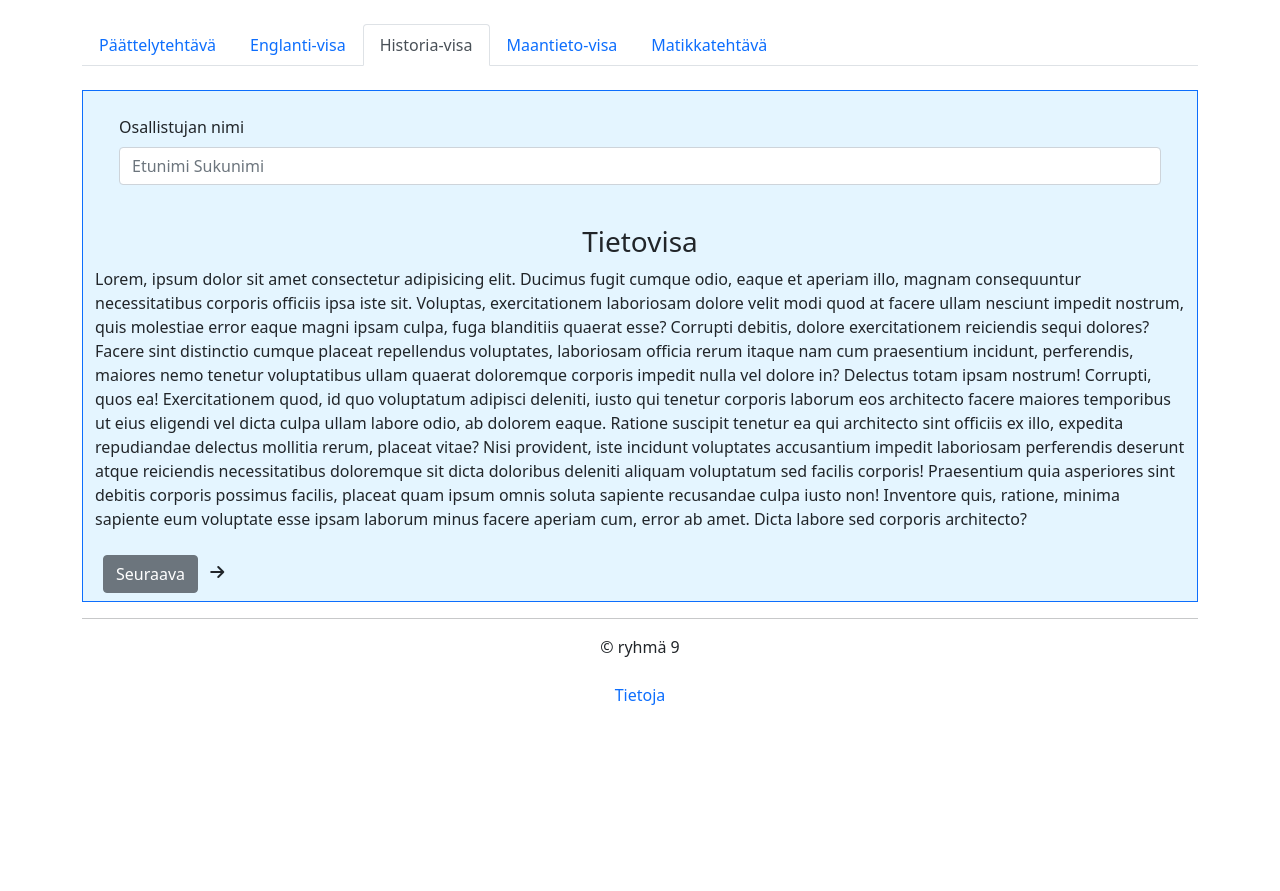
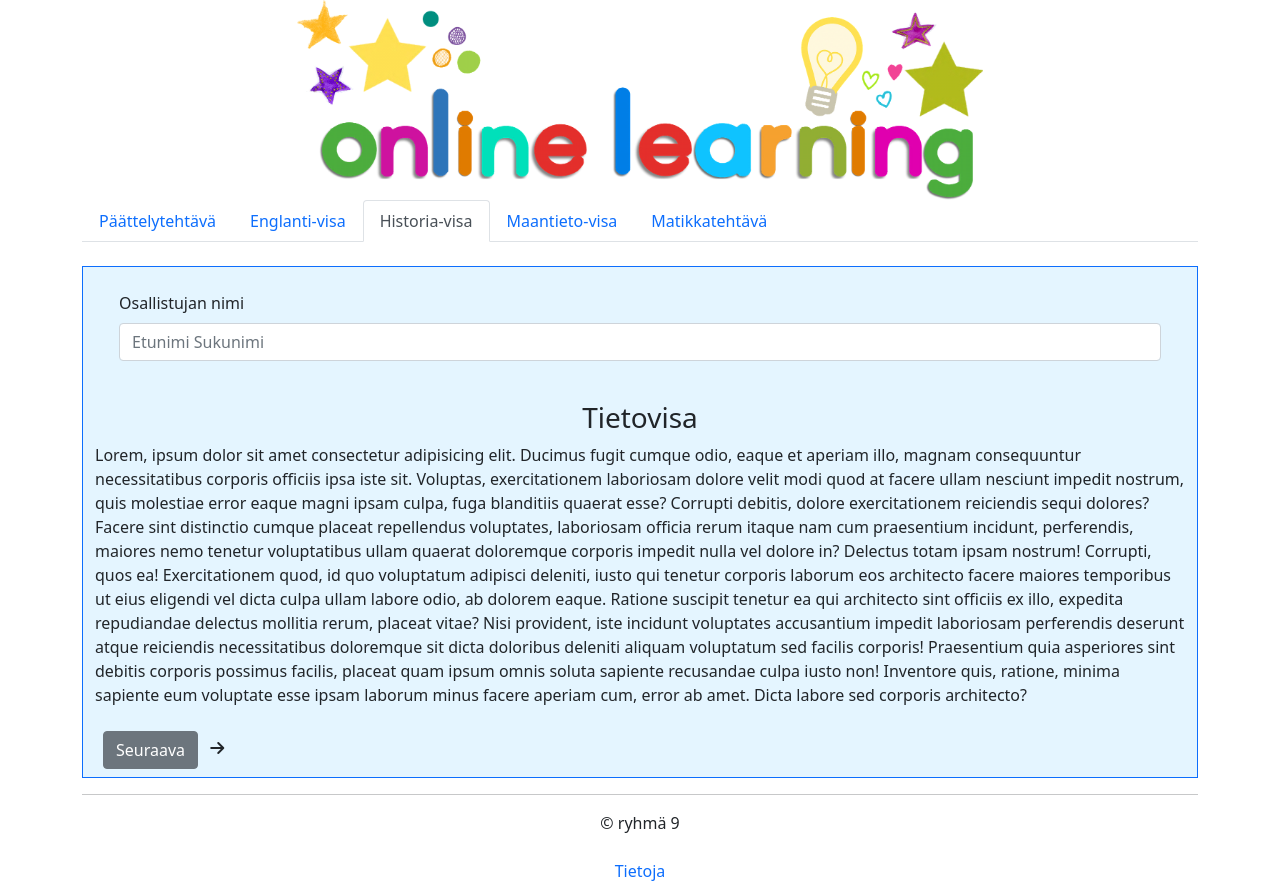
Before and after one commit to YunisSule/Web-projekti2021, a plain HTML site: page quiz/historia.html in a window 1280 px wide. Before the commit the page ends 800 px from the top, so only its background shows below. Drawn offline with nearby package versions, Linux system fonts and the light colour scheme; the site is published under a folder, as on GitHub Pages, so addresses that start at the root find nothing.

Commit message:
Changes to image link

```diff
--- a/quiz/historia.html
+++ b/quiz/historia.html
@@ -16,7 +16,7 @@
   </head>
   <body>
     <div class="container">
-      <header style="text-align: center"><img src="/images/onlinelearning.png" alt="" style="height: 200px" /></header>
+      <header style="text-align: center"><img src="../images/onlinelearning.png" alt="" style="height: 200px" /></header>
       <div>
         <ul class="nav nav-tabs navbar-expand-md navbar-light">
           <button
```
Also changed, not shown: quiz/matikka.html (+1 -1 lines).
